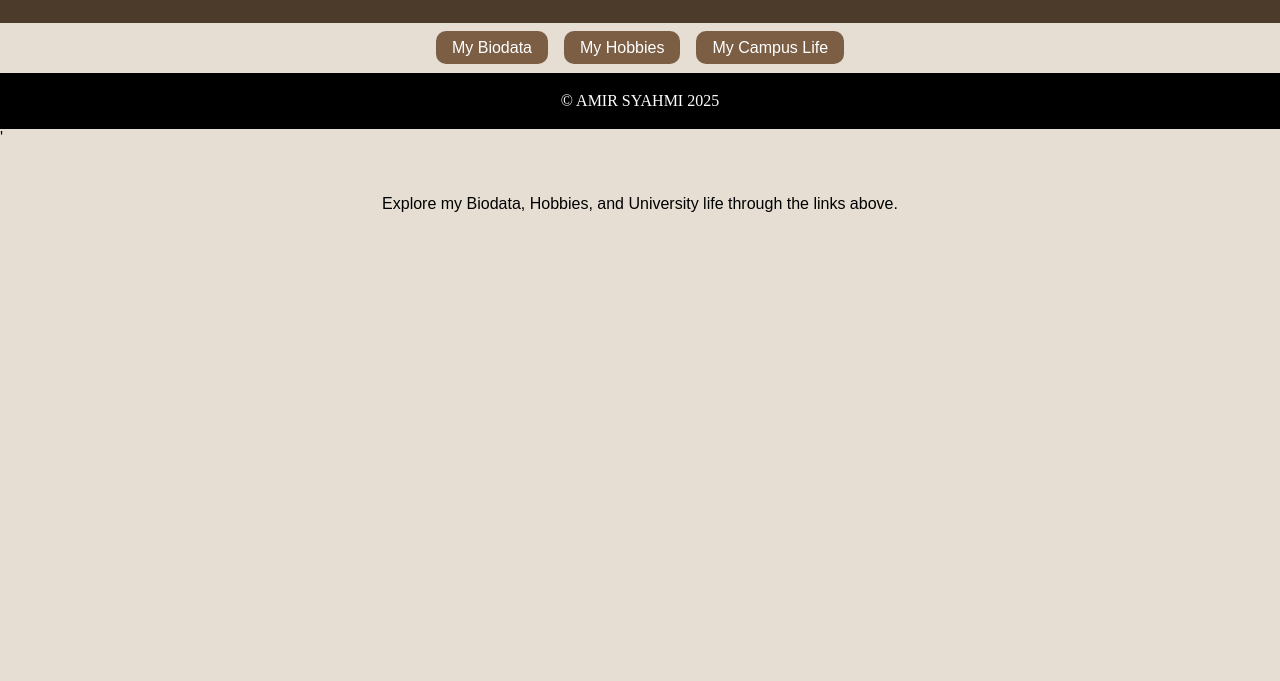
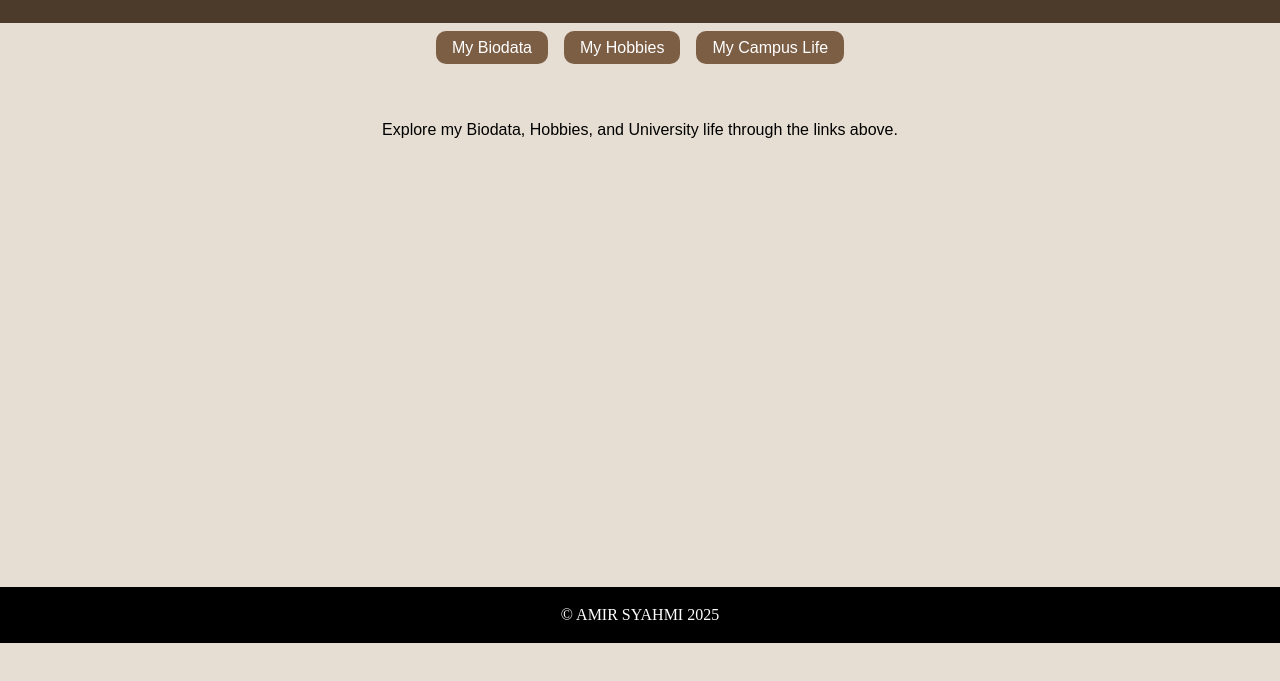
Before and after one commit to di230006/Lab3, a plain HTML site: page index.html in a window 1280 px wide. Shown: the part 89-770 px from the top of the page. Drawn offline with Linux system fonts and the light colour scheme.

Commit message:
footage adjust

```diff
--- a/index.html
+++ b/index.html
@@ -36,6 +36,7 @@
                     padding: 3px;
                     background-color: black;
                     color: white;
+                    margin-top: 400px;
                 }
 
     nav ul {
@@ -81,16 +82,19 @@
     </nav>
   </header>
 
+
+  <main>
+    <p>Explore my Biodata, Hobbies, and University life through the links above.</p>
+  </main>
+
+
   <div class="footer"> <!--START FOOTER-->
     <center>
         <footer>
             <p>&copy AMIR SYAHMI 2025<br></p>
           </footer>
     </center>
-</div> <!-- END FOOTER-->'
+</div> <!-- END FOOTER-->
 
-  <main>
-    <p>Explore my Biodata, Hobbies, and University life through the links above.</p>
-  </main>
 </body>
 </html>
```
Also changed, not shown: campuslife.html (+1 -0 lines), hobbies.html (+1 -0 lines), biodata.html (line endings or trailing spaces).
